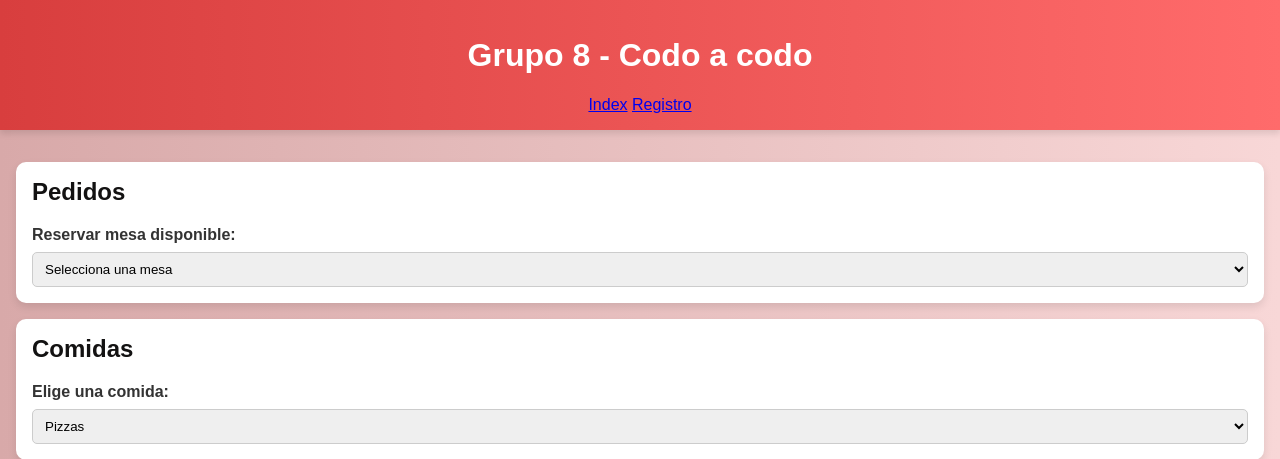
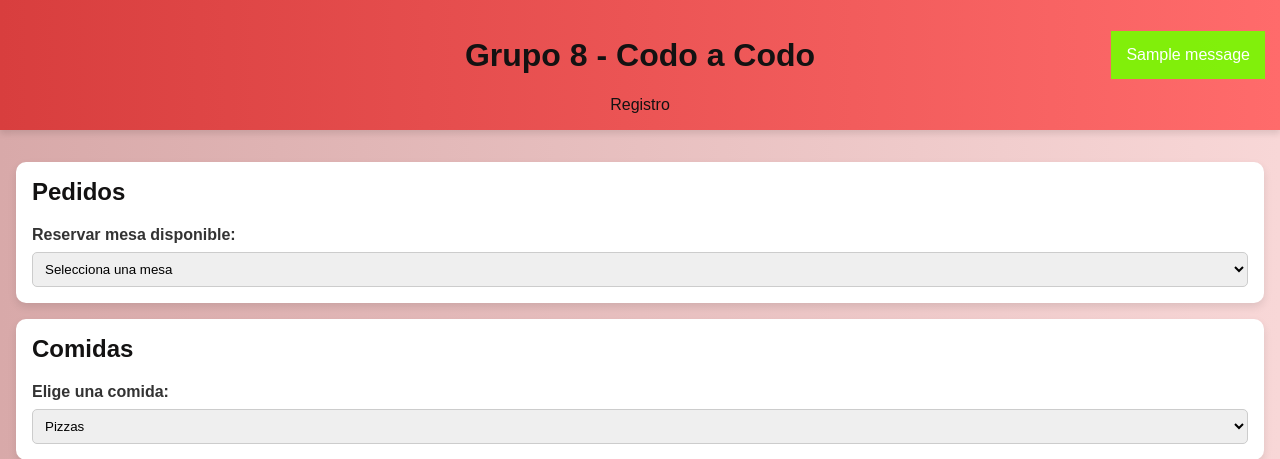
Before and after one commit to GrupoDjango8/Grupo-8, a Django app: page /webGOcho/ in a window 1280 px wide. Shown: the top 459 px of the page. Run offline with Django 5.2, Linux system fonts and the light colour scheme; tables that the repository leaves empty hold one stand-in row (values such as "Sample post"); one stand-in notice (Sample message) is shown.

Commit message:
Modifique estilos de url, cambié de lugar el enlace del index y agregué estilos

```diff
--- a/grupo8Trabajo/webGOcho/static/webGOcho/styles/base.css
+++ b/grupo8Trabajo/webGOcho/static/webGOcho/styles/base.css
@@ -30,6 +30,15 @@ section {
 
 section:hover {
     transform: scale(1.02);
+}
+
+a {
+    text-decoration: none;
+    color: #131212;
+}
+
+a:hover{
+    color: #f1efef;
 }
 
 h2 {
@@ -70,3 +79,20 @@ footer p {
     margin: 0;
     color: #fff;
 }
+
+/* Messages */
+header .messages {
+    position: fixed;
+    top: 15px;
+    right: 15px;
+    border-radius: 5px;
+    text-decoration: none;
+    list-style: none;
+}
+
+header .messages .success {
+    background-color: rgba(115, 255, 0, 0.897);
+    padding: 15px;
+    color: white;
+    list-style: none;
+}
--- a/grupo8Trabajo/webGOcho/templates/webGOcho/base.html
+++ b/grupo8Trabajo/webGOcho/templates/webGOcho/base.html
@@ -10,11 +10,17 @@
 </head>
 <body>
     <header>
-        <h1>Grupo 8 - Codo a codo</h1>
+        <h1><a href="{% url 'index' %}">Grupo 8 - Codo a Codo</a></h1>
         <nav>
-            <a href="{% url 'index' %}">Index</a>
             <a href="{% url 'registro' %}">Registro</a>
         </nav>
+        {% if messages %}
+            <ul class="messages">
+                {% for message in messages %}
+                    <li {% if message.tags %} class="{{message.tags}}" {%endif%}> {{message}}</li>
+                {% endfor %}
+            </ul>
+        {% endif %}
     </header>
     <main class="contenido">
         {% block main %}{% endblock %}
--- a/grupo8Trabajo/webGOcho/views.py
+++ b/grupo8Trabajo/webGOcho/views.py
@@ -1,6 +1,7 @@
 from django.shortcuts import render,redirect
 from django.http import HttpResponse
-from .forms import AltaClienteForm
+from .forms import *
+from django.contrib import messages
 
 # Create your views here.
 #Renderizado del index
@@ -12,4 +13,23 @@ def registro(request):
     contexto = {
         'alta_cliente': AltaClienteForm()
     }
+
+    if request.method == "GET":
+        contexto['alta_cliente'] = AltaClienteForm()
+
+    else: # Asumo que es un POST
+        form = AltaClienteForm(request.POST)
+        contexto['alta_cliente'] = form
+
+        # Validar el form
+        if form.is_valid():
+            # Si el form es correcto
+            # Lo redirijo a una vista segura por ejemplo el index
+
+            messages.success(request, 'El cliente fue dado de alta con éxito')
+            return redirect('index')
+
+        # Si el form es incorrecto
+        # Se renderiza un form con mensajes de error
+
     return render(request, "webGOcho/registro.html", contexto)
```
